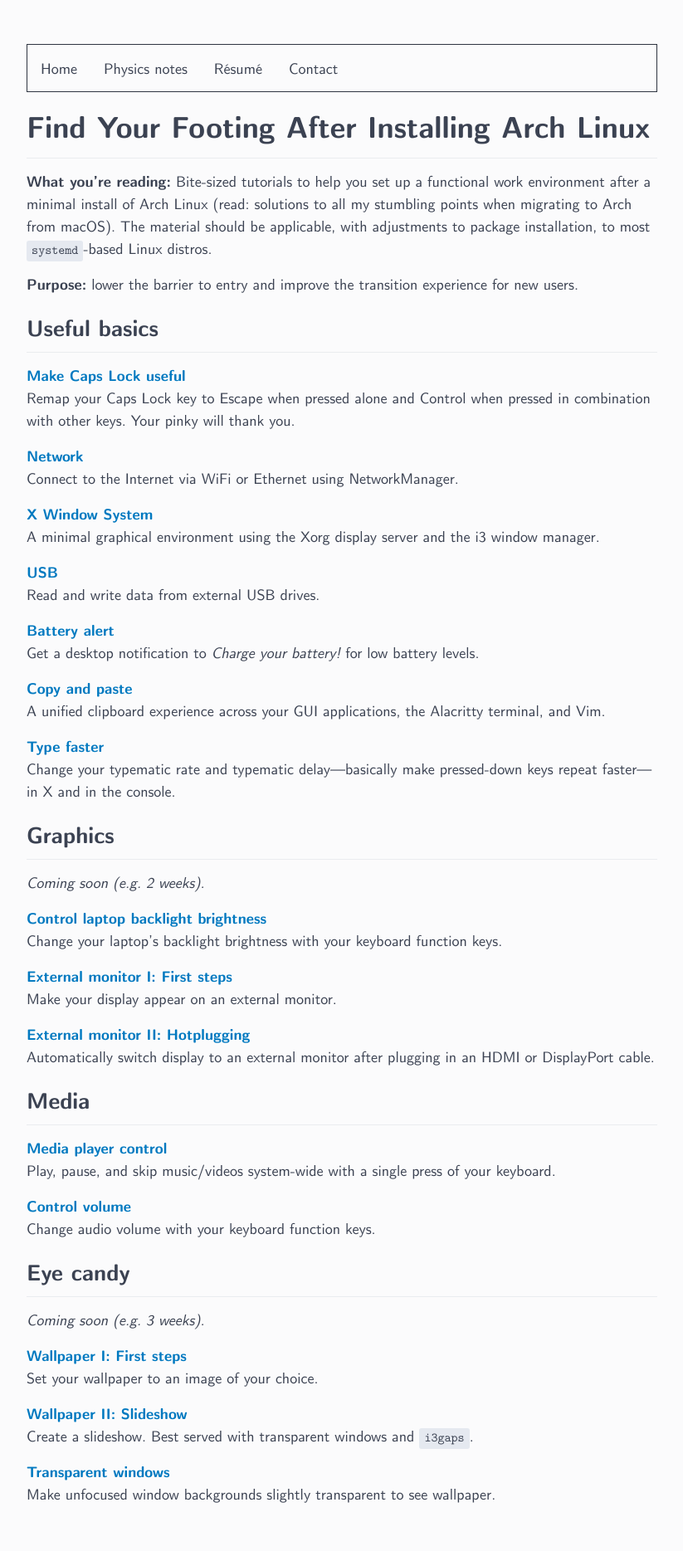
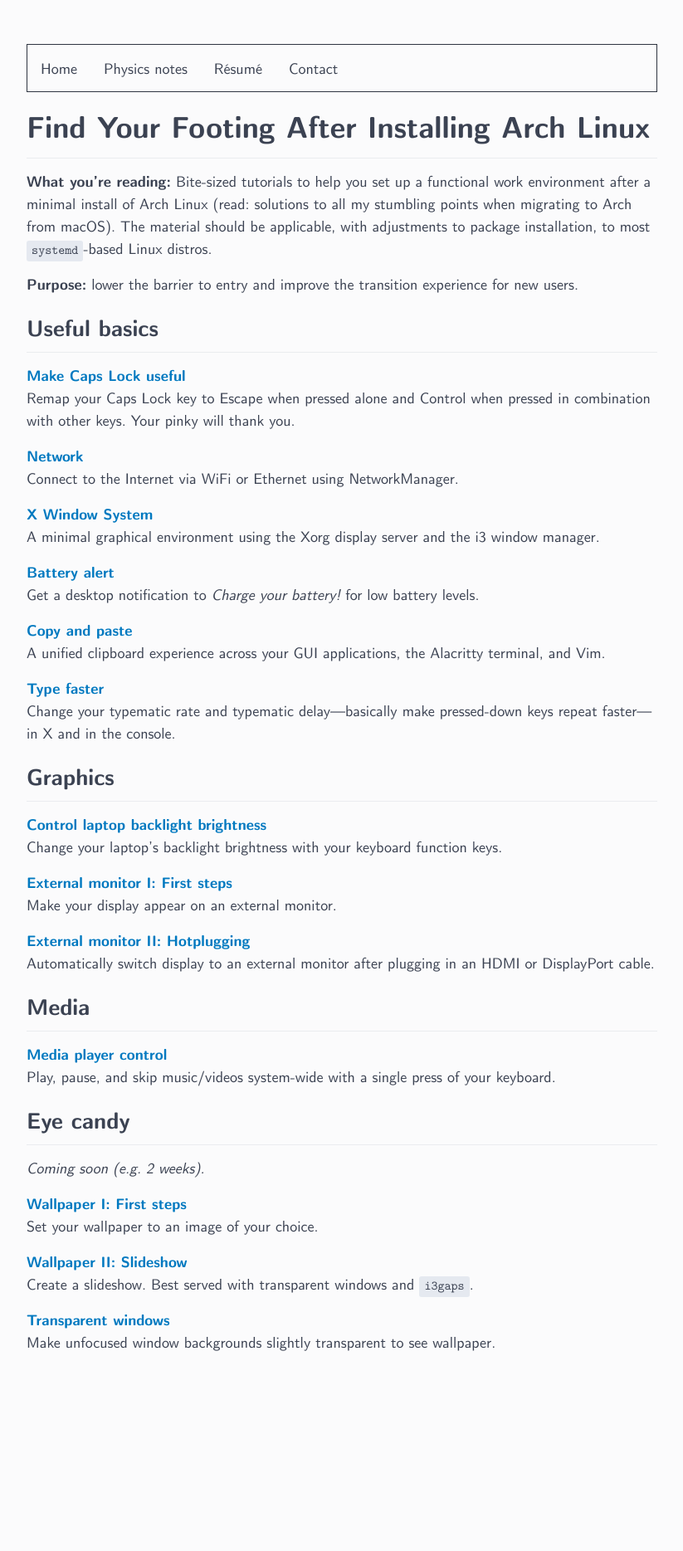
Before and after one commit to ejmastnak/ejmastnak.github.io, a Jekyll site: the page built from notes/arch/about.md, in a window 1280 px wide. Shown: the whole page at 83% size, without its empty margins (228-1051 px from the left). Built offline with Jekyll 4.4.1, drawn with Linux system fonts in a browser that asks for light colours; after the commit the page ends 1686 px from its top, so only the background shows below that.

Commit message:
Remove some incomplete guides from public view

```diff
--- a/notes/arch/about.md
+++ b/notes/arch/about.md
@@ -25,9 +25,9 @@ Connect to the Internet via WiFi or Ethernet using NetworkManager.
 <br>
 A minimal graphical environment using the Xorg display server and the i3 window manager.
 
-[**USB**]({% link notes/arch/basics/usb.md %})
-<br>
-Read and write data from external USB drives.
+<!-- [**USB**]({% link notes/arch/basics/usb.md %}) -->
+<!-- <br> -->
+<!-- Read and write data from external USB drives. -->
 
 [**Battery alert**]({% link notes/arch/basics/battery-alert.md %})
 <br>
@@ -42,8 +42,6 @@ A unified clipboard experience across your GUI applications, the Alacritty termi
 Change your typematic rate and typematic delay---basically make pressed-down keys repeat faster---in X and in the console.
 
 ## Graphics
-
-*Coming soon (e.g. 2 weeks).*
 
 [**Control laptop backlight brightness**]({% link notes/arch/graphics/backlight.md %})
 <br>
@@ -62,13 +60,13 @@ Automatically switch display to an external monitor after plugging in an HDMI or
 <br>
 Play, pause, and skip music/videos system-wide with a single press of your keyboard.
 
-[**Control volume**]({% link notes/arch/media/volume.md %})
-<br>
-Change audio volume with your keyboard function keys.
+<!-- [**Control volume**]({% link notes/arch/media/volume.md %}) -->
+<!-- <br> -->
+<!-- Change audio volume with your keyboard function keys. -->
 
 ## Eye candy
 
-*Coming soon (e.g. 3 weeks).*
+*Coming soon (e.g. 2 weeks).*
 
 [**Wallpaper I: First steps**](#)
 <br>
```
